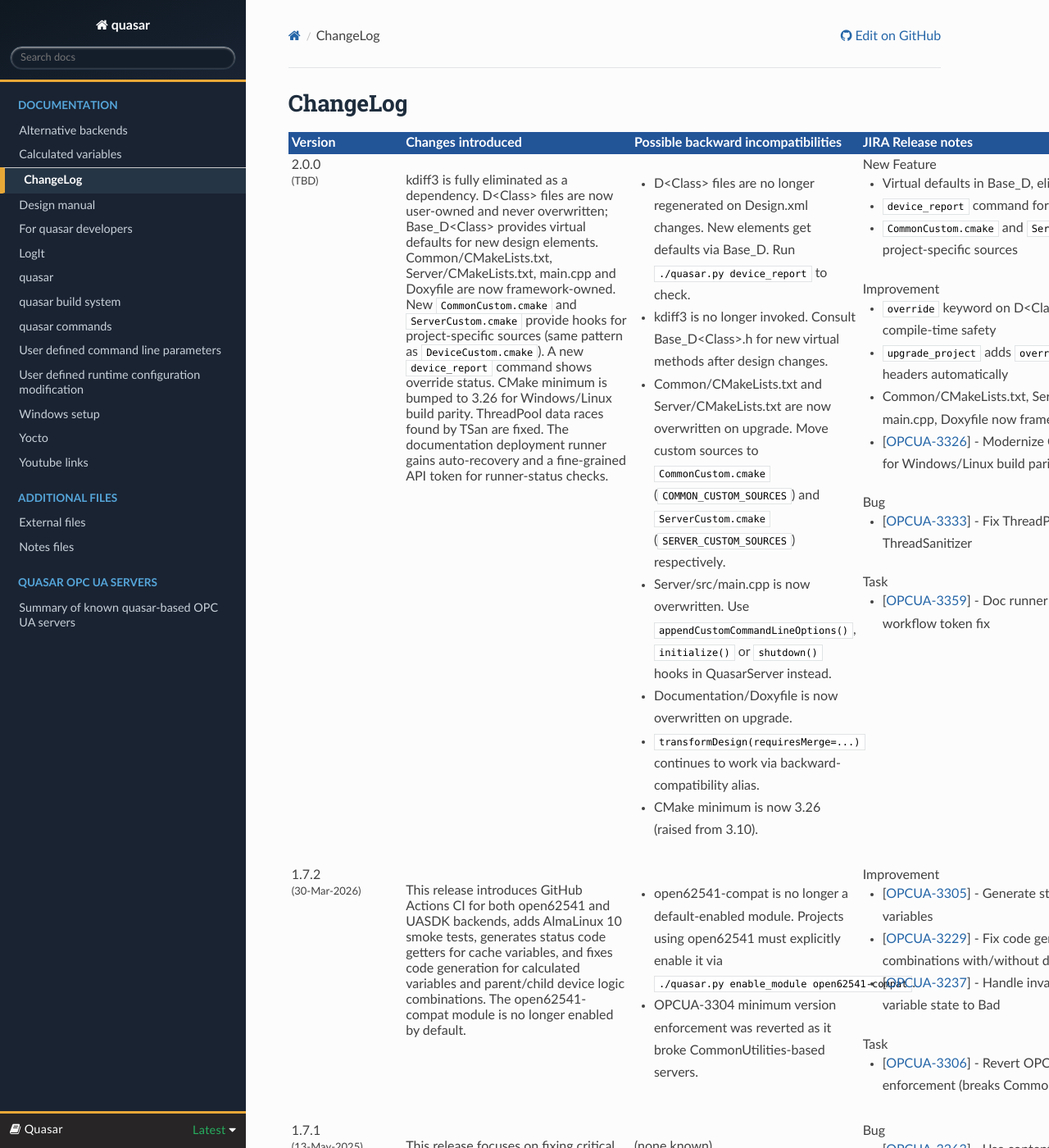
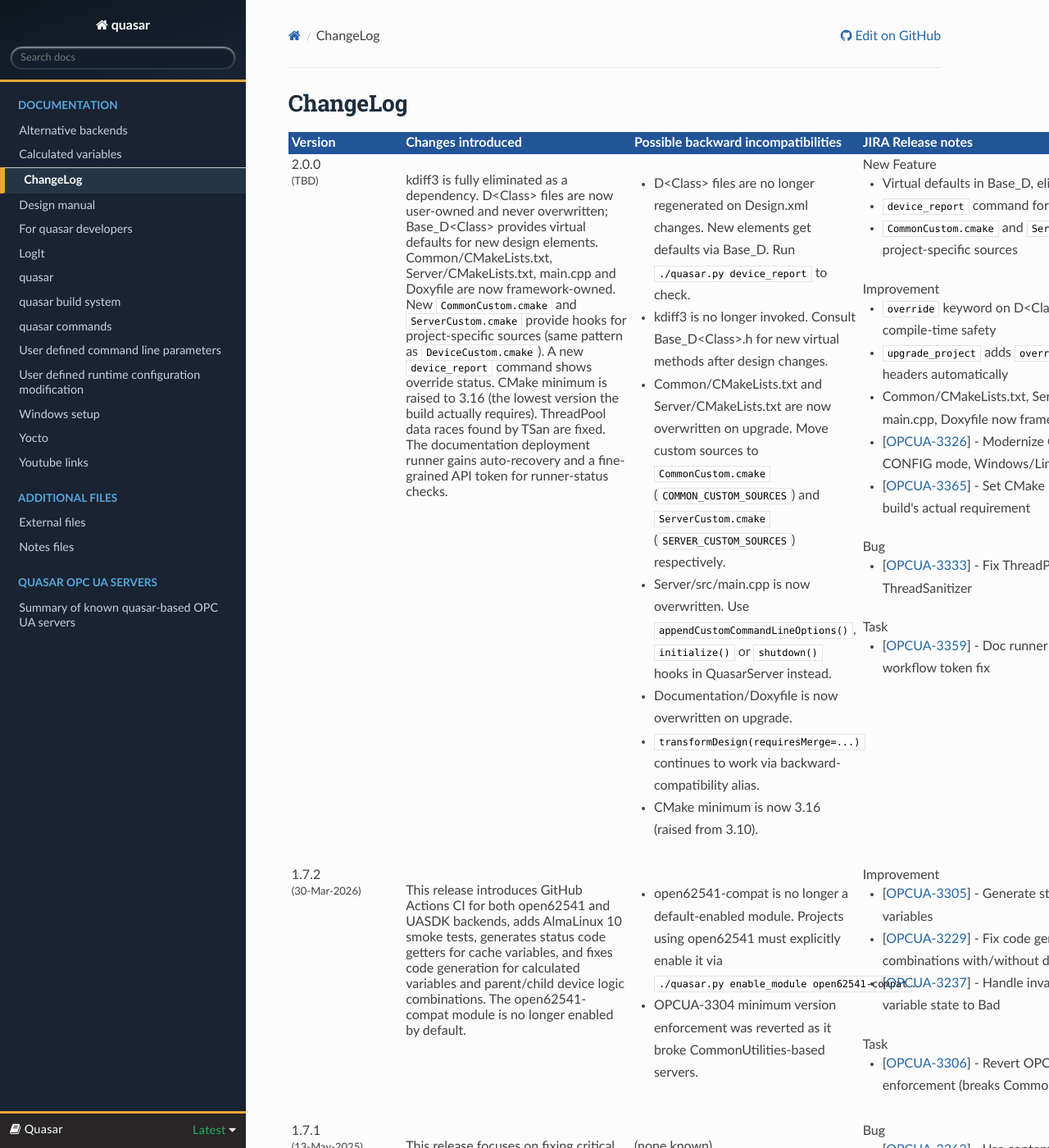
Before and after one commit to quasar-team/quasar, a Sphinx documentation site: the page built from Documentation/source/ChangeLog.rst, in a window 1280 px wide and 1400 px high. Shown: the whole window at 82% size. Built offline with Sphinx 7.4.7 and the Read the Docs theme 3.1.0, drawn with Linux system fonts in a browser that asks for light colours.

Commit message:
OPCUA-3365 Lower CMake minimum from 3.26 to 3.16
Nothing in the build requires CMake 3.26. The real floor is 3.15
(list(PREPEND) in CMakeLists.txt); 3.16 is the verified value with
headroom. 3.26 was the AlmaLinux 9 platform default introduced by
OPCUA-3326, not a feature requirement -- and it blocked developers on
older-but-documented-as-supported CMake (the docs advertised 3.10+).

Reproduced on ubuntu:20.04 (CMake 3.16.3): the 3.26 floor failed with
"CMake 3.26 or higher is required"; with 3.16 the gate passes.
almalinux:9 (CMake 3.26+) is unaffected.

- CMakeLists.txt, FrameworkInternals/OptionalModule.cmake: 3.26 -> 3.16
- quasar.rst, README.md: documented CMake minimum 3.10+ -> 3.16+
- README.md: C++17 -> C++11 (matches quasar.rst and the code's pins)
- quasar.rst: add AlmaLinux 10 to supported OS list (matches CI)
- ChangeLog.rst: v2.0.0 entry now states 3.16; credit OPCUA-3365

```diff
--- a/CMakeLists.txt
+++ b/CMakeLists.txt
@@ -19,7 +19,8 @@
 # Author: Stefan Schlenker
 # Author: Paris Moschovakos <paris.moschovakos@cern.ch>
 
-cmake_minimum_required(VERSION 3.26)
+# Floor = the lowest CMake the source actually needs; newer platform CMakes are covered by CI, not pinned here.
+cmake_minimum_required(VERSION 3.16)
 project(opc_ua)
 # the line below is added to quasar to keep backwards compatibility for the transition period.
 cmake_policy(SET CMP0065 NEW)
--- a/Documentation/source/ChangeLog.rst
+++ b/Documentation/source/ChangeLog.rst
@@ -19,7 +19,7 @@
                 <td valign="top">2.0.0<font size="-1"><br>(TBD)</font><br></td>
                 <!-- Changes introduced -->
                 <td valign="top"><br>
-                    kdiff3 is fully eliminated as a dependency. D&lt;Class&gt; files are now user-owned and never overwritten; Base_D&lt;Class&gt; provides virtual defaults for new design elements. Common/CMakeLists.txt, Server/CMakeLists.txt, main.cpp and Doxyfile are now framework-owned. New <code>CommonCustom.cmake</code> and <code>ServerCustom.cmake</code> provide hooks for project-specific sources (same pattern as <code>DeviceCustom.cmake</code>). A new <code>device_report</code> command shows override status. CMake minimum is bumped to 3.26 for Windows/Linux build parity. ThreadPool data races found by TSan are fixed. The documentation deployment runner gains auto-recovery and a fine-grained API token for runner-status checks.
+                    kdiff3 is fully eliminated as a dependency. D&lt;Class&gt; files are now user-owned and never overwritten; Base_D&lt;Class&gt; provides virtual defaults for new design elements. Common/CMakeLists.txt, Server/CMakeLists.txt, main.cpp and Doxyfile are now framework-owned. New <code>CommonCustom.cmake</code> and <code>ServerCustom.cmake</code> provide hooks for project-specific sources (same pattern as <code>DeviceCustom.cmake</code>). A new <code>device_report</code> command shows override status. CMake minimum is raised to 3.16 (the lowest version the build actually requires). ThreadPool data races found by TSan are fixed. The documentation deployment runner gains auto-recovery and a fine-grained API token for runner-status checks.
                 </td>
                 <!-- Possible backward incompatibilities -->
                 <td valign="top"><br>
@@ -30,7 +30,7 @@
                         <li>Server/src/main.cpp is now overwritten. Use <code>appendCustomCommandLineOptions()</code>, <code>initialize()</code> or <code>shutdown()</code> hooks in QuasarServer instead.</li>
                         <li>Documentation/Doxyfile is now overwritten on upgrade.</li>
                         <li><code>transformDesign(requiresMerge=...)</code> continues to work via backward-compatibility alias.</li>
-                        <li>CMake minimum is now 3.26 (raised from 3.10).</li>
+                        <li>CMake minimum is now 3.16 (raised from 3.10).</li>
                     </ul>
                 </td>
                 <!-- JIRA Release notes -->
@@ -46,7 +46,8 @@
                         <li><code>override</code> keyword on D&lt;Class&gt; declarations for compile-time safety</li>
                         <li><code>upgrade_project</code> adds <code>override</code> to existing D&lt;Class&gt; headers automatically</li>
                         <li>Common/CMakeLists.txt, Server/CMakeLists.txt, main.cpp, Doxyfile now framework-owned</li>
-                        <li>[<a href='https://its.cern.ch/jira/browse/OPCUA-3326'>OPCUA-3326</a>] - Modernize CMake to 3.26 minimum for Windows/Linux build parity</li>
+                        <li>[<a href='https://its.cern.ch/jira/browse/OPCUA-3326'>OPCUA-3326</a>] - Modernize CMake build (Boost CONFIG mode, Windows/Linux build parity)</li>
+                        <li>[<a href='https://its.cern.ch/jira/browse/OPCUA-3365'>OPCUA-3365</a>] - Set CMake minimum to 3.16, the build's actual requirement</li>
                     </ul>
                     Bug
                     <ul>
--- a/Documentation/source/quasar.rst
+++ b/Documentation/source/quasar.rst
@@ -72,7 +72,7 @@
 Note: we have specific instructions for the following operating systems:
 
 - AlmaLinux / RHEL (and dependent distributions):
-  - `version 9 <#el9>`__ (e.g. AlmaLinux 9, RHEL 9, ...),
+  - `version 9 <#el9>`__ (e.g. AlmaLinux 9, RHEL 9, ...) and version 10 (e.g. AlmaLinux 10, RHEL 10, ...),
 - `Ubuntu <#ubuntu>`__
 - `MS Windows <#windows>`__
 
@@ -92,7 +92,7 @@
 
 -  Python3 (3.6 is what we use at minimum) and some libraries (Jinja2, colorama, lxml, pygit2)
 
--  cmake3, version 3.10 + (for older versions you could try older quasar
+-  cmake3, version 3.16 + (for older versions you could try older quasar
    versions)
 
 Recommended:
```
Also changed, not shown: README.md (+2 -2 lines), 1 other file.
